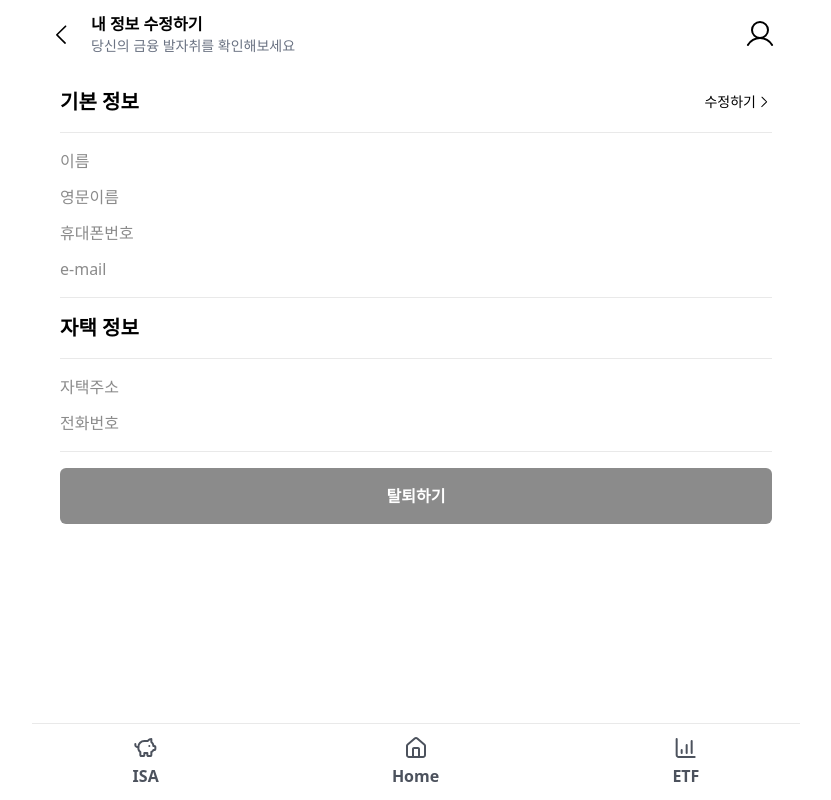
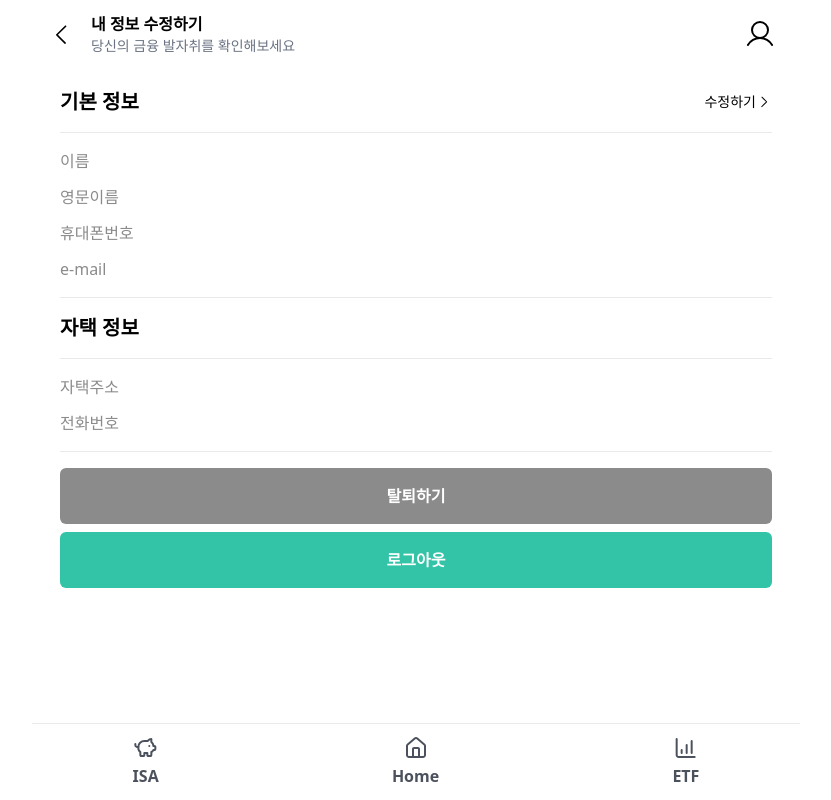
Before and after one commit to jjinleee/ISAID, a Next.js app: page /mypage/profile in a window 1280 px wide. Shown: the whole page, without its empty margins (224-1055 px from the left). Built offline with nearby package versions, Linux system fonts and the light colour scheme; no server answers.

Commit message:
feat: 로그아웃  (#118)

```diff
--- a/app/(routes)/mypage/profile/_components/profile-container.tsx
+++ b/app/(routes)/mypage/profile/_components/profile-container.tsx
@@ -94,6 +94,15 @@ export const ProfileContainer = () => {
           active={false}
           onClick={() => setShowLeaveModal(true)}
         />
+        <Button
+          text={'로그아웃'}
+          thin={false}
+          active={true}
+          onClick={async () => {
+            const { signOut } = await import('next-auth/react');
+            signOut({ callbackUrl: '/' });
+          }}
+        />
       </div>
       {showLeaveModal && (
         <ModalWrapper headerOnly={false}>
```
